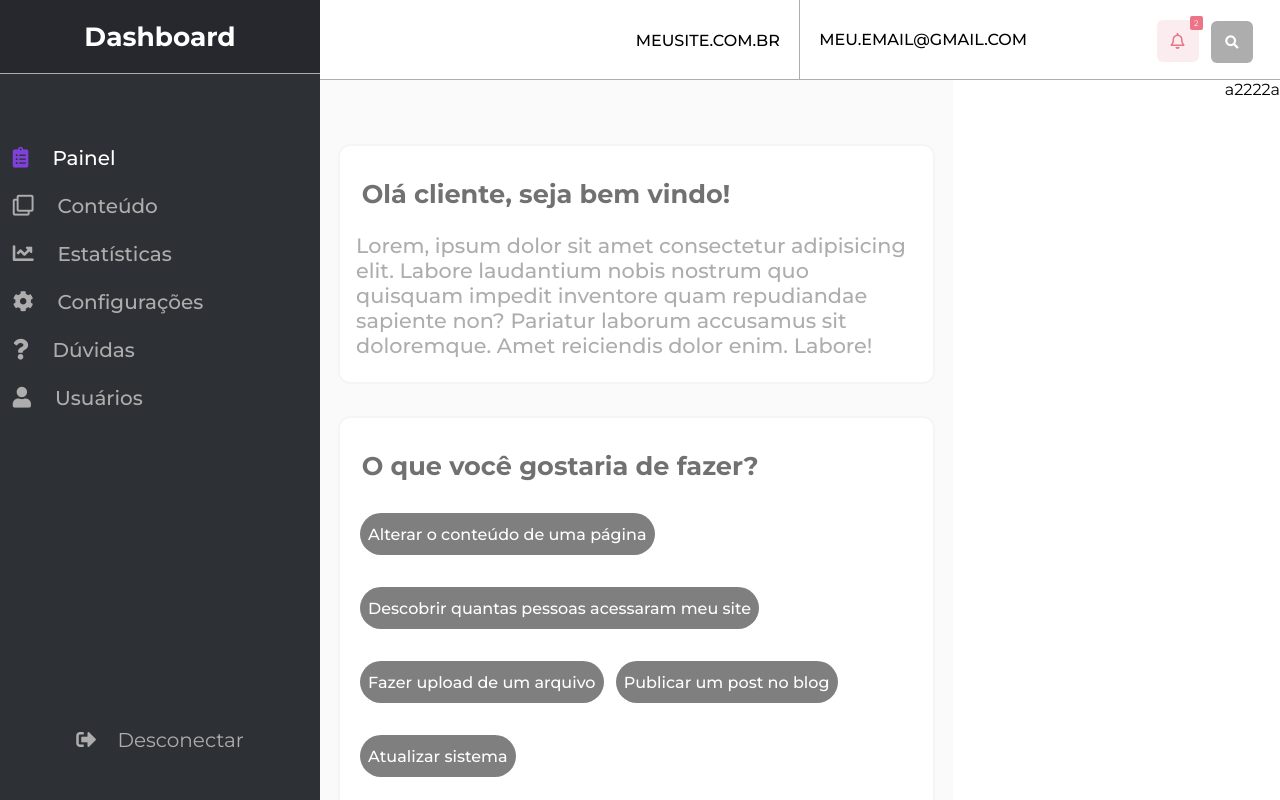
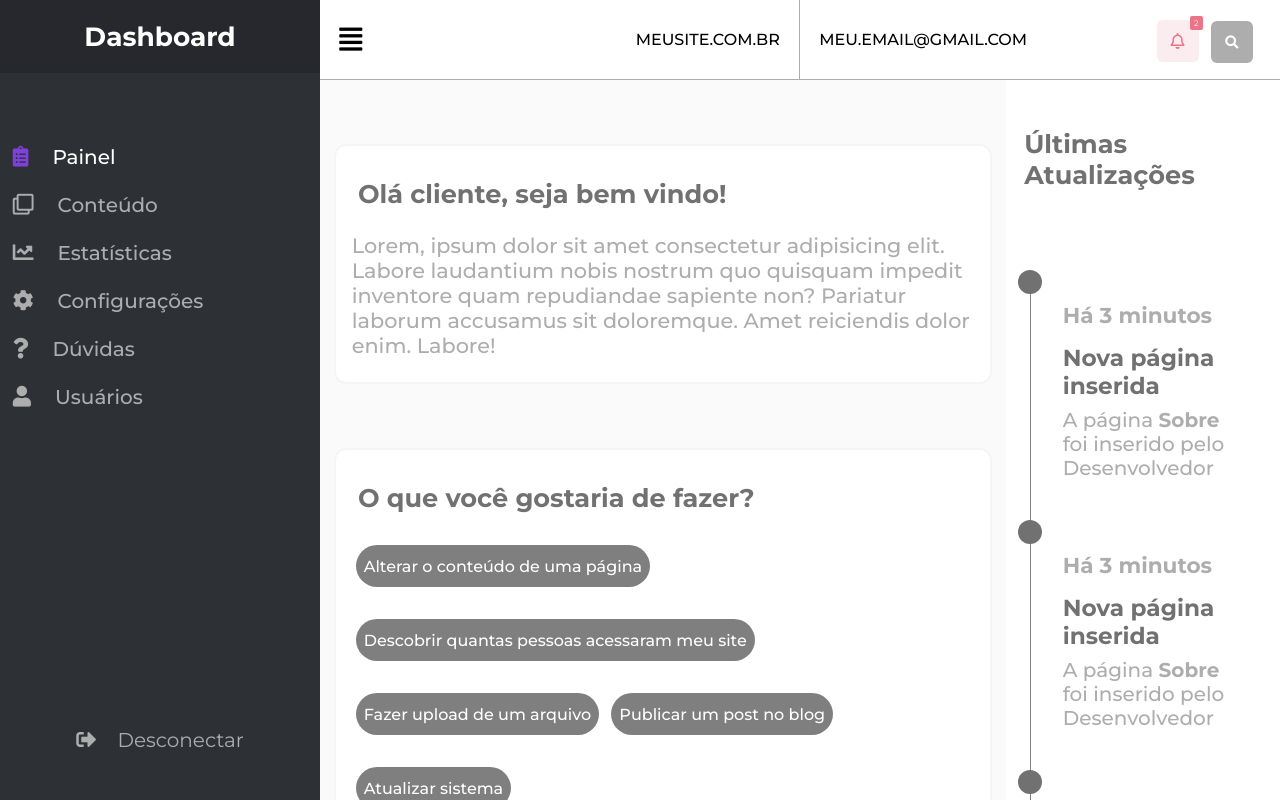
Before and after one commit to GabrielWolf-Dev/Dashboard, a plain HTML site: page index.html in a window 1280 px wide. Drawn offline with Linux system fonts and the light colour scheme.

Commit message:
Update
Finishing the Dashboard

```diff
--- a/index.html
+++ b/index.html
@@ -33,8 +33,11 @@
             </button><!--logout-->
         </aside><!--aside-nav-->
 
-        <header>
+        <header class="header">
             <div class="side-1">
+                <button class="menu">
+                    <i class="fas fa-align-justify"></i>
+                </button>
                 <address>meusite.com.br</address>
             </div>
             <div class="side-2">
@@ -49,9 +52,9 @@
                     </button>
                 </div>
             </div>
-        </header>
+        </header><!--header-->
 
-        <main>
+        <main class="main">
             <article class="welcome">
                 <h2 class="title">Olá cliente, seja bem vindo!</h2>
                 <p class="paragraph">
@@ -100,9 +103,40 @@
                     <button>Solicite um suporte</button>
                 </article><!--ticket-->
             </div>
-        </main>
+        </main><!--main-->
 
-        <aside class="updates">a2222a</aside>
+        <aside class="updates">
+            <header>
+                <h2 class="title">Últimas Atualizações</h2>
+            </header>
+
+            <div class="last-updates">
+                <article>
+                    <div class="circle"></div>
+                    <h4>Há 3 minutos</h4>
+                    <h3>Nova página inserida</h3>
+                    <p>A página <strong>Sobre</strong> foi inserido pelo Desenvolvedor</p>
+                </article>
+                <article>
+                    <div class="circle"></div>
+                    <h4>Há 3 minutos</h4>
+                    <h3>Nova página inserida</h3>
+                    <p>A página <strong>Sobre</strong> foi inserido pelo Desenvolvedor</p>
+                </article>
+                <article>
+                    <div class="circle"></div>
+                    <h4>Há 3 minutos</h4>
+                    <h3>Nova página inserida</h3>
+                    <p>A página <strong>Sobre</strong> foi inserido pelo Desenvolvedor</p>
+                </article>
+                <article>
+                    <div class="circle"></div>
+                    <h4>Há 3 minutos</h4>
+                    <h3>Nova página inserida</h3>
+                    <p>A página <strong>Sobre</strong> foi inserido pelo Desenvolvedor</p>
+                </article>
+            </div><!--last-updates-->
+        </aside>
     </div><!--container-grid-->
 
     <script src="./js/index.js"></script>
--- a/js/index.js
+++ b/js/index.js
@@ -1,4 +1,5 @@
 // Select Items Nav:
+const $ = document.querySelector.bind(document);
 const $all = document.querySelectorAll.bind(document);
 
 const itemNav = $all('.nav_item');
@@ -14,3 +15,19 @@ function selectItem(e){
     if(!el.classList.contains('nav_item--active'))
         el.classList.add('nav_item--active')
 }
+
+// Menu:
+
+const menu = $('.menu');
+const sidenav = $('.aside-nav');
+const main = $('.main');
+
+menu.addEventListener('click', menuToggle);
+
+function menuToggle() {
+    sidenav.classList.toggle('sidenav--desabled');
+    main.style.gridColumn = 'span 2';
+
+    if(!sidenav.classList.contains('sidenav--desabled'))
+        main.style.gridColumn = 'span 1';
+}
--- a/sass/helpers/_defaultStyles.scss
+++ b/sass/helpers/_defaultStyles.scss
@@ -3,7 +3,7 @@
     grid-template-areas:
     "sidenav header header"
     "sidenav main updates";
-    grid-template-columns: 20rem 1fr;
+    grid-template-columns: 20rem 2.5fr 1fr;
     grid-template-rows: 80px 1fr;
 }
 
@@ -26,3 +26,13 @@
     background-color: transparent;
     cursor: pointer;
 }
+
+.flexBetween {
+    display: flex;
+    justify-content: space-between;
+    align-items: center;
+}
+
+.sidenav--desabled {
+    display: none;
+}
--- a/sass/layout/_header.scss
+++ b/sass/layout/_header.scss
@@ -1,29 +1,32 @@
-header {
+.header {
     width: 100%;
     background-color: $white;
     border-bottom: 1px solid $gray-light;
     display: flex;
     grid-area: header;
+    grid-column: span 3;
 
     .side-1 {
         width: 50%;
         border-right: 1px solid $gray-light;
         text-align: right;
         padding: 24px 2%;
+        @extend .flexBetween;
 
-        address {
-            position: relative;
-            top: 50%;
-            transform: translateY(-50%);
+        .menu {
+            font-size: 1.65rem;
+            transition: ease .3s;
+
+            &:hover {
+                color: $purple;
+            }
         }
     }
 
     .side-2 {
         width: 50%;
         padding: 24px 2%;
-        display: flex;
-        justify-content: space-between;
-        align-items: center;
+        @extend .flexBetween;
 
         .btn-notification {
             @include btnRec($pink-light, $red-low-opacity);
--- a/sass/layout/_main.scss
+++ b/sass/layout/_main.scss
@@ -1,10 +1,13 @@
-main {
-    width: 70%;
+.main {
+    width: 100%;
     height: calc(100vh - 80px);
     padding: 32px 2%;
     grid-area: main;
     background-color: $bg-dash;
     overflow-y: auto;
+    display: grid;
+    grid-template-columns: repeat(2, 1fr);
+    align-items: center;
 
     &::-webkit-scrollbar {
         width: 8px;
@@ -17,10 +20,12 @@ main {
 
     .welcome {
         @include box(100%);
+        grid-column: span 3;
     }
 
     .options-dash {
         @include box(100%);
+        grid-column: span 3;
 
         button {
             @include btn(auto, $gray, 25px);
@@ -30,10 +35,8 @@ main {
     }
 
     form {
-        @include box(45%);
-        margin-right: 24px;
-        text-align: center;
-        display: inline-block;
+        @include box(90%);
+        text-align: left;
 
         input[type="text"], input[type="email"] {
             width: 100%;
@@ -66,8 +69,7 @@ main {
     }
 
     .tickets {
-        @include box(45%);
-        display: inline-block;
+        @include box(90%);
 
         .ticket:first-child {
             border-bottom: 1px solid $gray-light;
--- a/sass/layout/_updates.scss
+++ b/sass/layout/_updates.scss
@@ -1,3 +1,57 @@
 .updates {
+    width: 100%;
+    height: calc(100vh - 80px);
     grid-area: updates;
+    overflow-y: auto;
+
+    &::-webkit-scrollbar {
+        width: 8px;
+    }
+
+    &::-webkit-scrollbar-thumb {
+        background-color: $gray-light;
+        border-radius: 12px;
+    }
+
+    header {
+        width: 100%;
+        padding: 32px 16px 16px 16px;
+    }
+
+    .last-updates {
+        margin-top: 48px;
+        margin-left: 24px;
+        border-left: 1px solid $gray;
+
+        article {
+            position: relative;
+            padding: 32px;
+
+            h3 {
+                font-size: 1.45rem;
+                color: $gray-dark;
+            }
+
+            h4 {
+                font-size: 1.35rem;
+                color: $gray-light;
+                margin-bottom: 16px;
+            }
+
+            p {
+                @extend .paragraph;
+                font-size: 1.25rem;
+            }
+
+            .circle {
+                width: 24px;
+                height: 24px;
+                border-radius: 50%;
+                background-color: $gray-dark;
+                position: absolute;
+                top: 0;
+                left: -13px;
+            }
+        }
+    }
 }
```
Also changed, not shown: sass/main.css, 1 other file.
